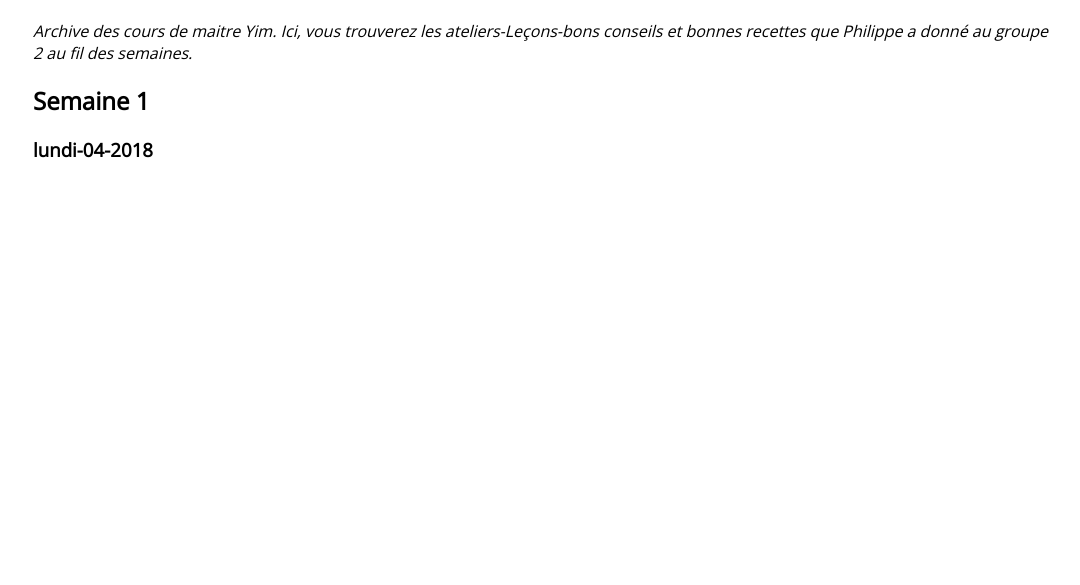
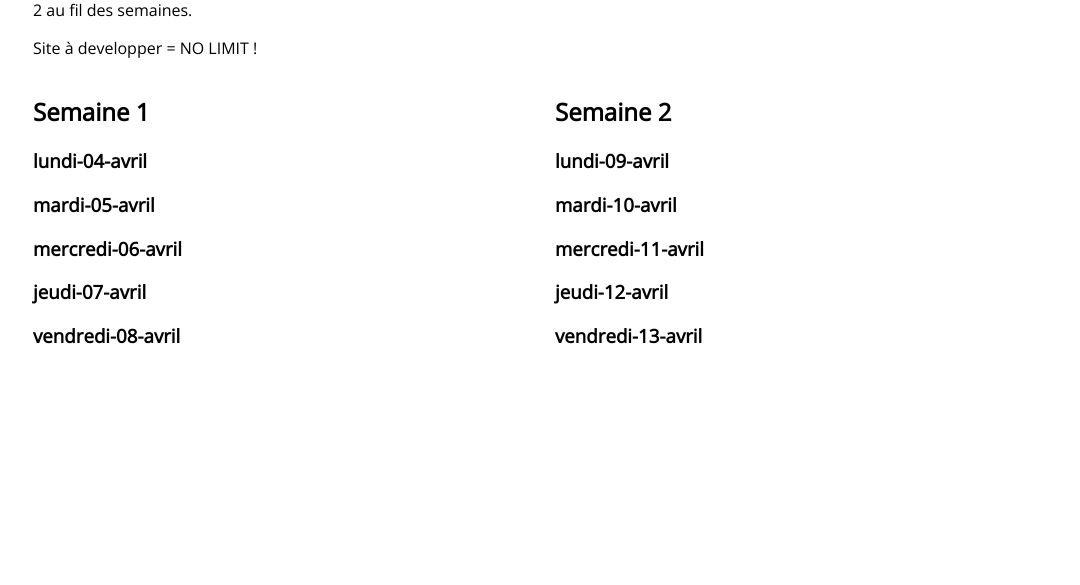
Before and after one commit to louisagr/mirabelle, a plain HTML site: page index.html in a window 1280 px wide. Shown: the part 215-800 px from the top of the page, without its empty margins (95-1175 px from the left). Drawn offline with nearby package versions, Linux system fonts and the light colour scheme.

Commit message:
ajout systeme de grille sur agenda

```diff
--- a/index.html
+++ b/index.html
@@ -14,13 +14,34 @@
 
 
 <body>
-  <div class="titre_topo">
+  <!-- sorte de HEADER -->
+  <header>
     <h1>Suivi des cours arinfo</h1>
     <p>Archive des cours de maitre Yim. Ici, vous trouverez les ateliers-Leçons-bons conseils et bonnes recettes que Philippe a donné au groupe 2 au fil des semaines. </p>
+    <p>Site à developper = NO LIMIT !</p>
+  </header>
+
+<!--pourquoi pas un systeme de grille ( je n'ai aucune idée de ce que je devrais faire ) -->
+
+  <div class="grille">
+    <div class="agenda_semaine1">
+      <h2>Semaine 1</h2>
+      <h3>lundi-04-avril</h3>
+      <h3>mardi-05-avril</h3>
+      <h3>mercredi-06-avril</h3>
+      <h3>jeudi-07-avril</h3>
+      <H3>vendredi-08-avril</H3>
+    </div>
+
+    <div class="agenda_semaine2">
+      <h2>Semaine 2</h2>
+      <h3>lundi-09-avril</h3>
+      <h3>mardi-10-avril</h3>
+      <h3>mercredi-11-avril</h3>
+      <h3>jeudi-12-avril</h3>
+      <H3>vendredi-13-avril</H3>
+    </div>
   </div>
-
-    <h2>Semaine 1</h2>
-    <h3>lundi-04-2018</h3>
 </body>
 
 
--- a/style.css
+++ b/style.css
@@ -15,7 +15,7 @@ p {  font-family: 'open Sans', helvetica;
 }
 
 
-/********* STYLE DU BLOC TITRE+TOPO *********/
+/********* STYLE DU HEADER*********/
 
 .titre_topo h1 {
   display: inline-block;
@@ -25,3 +25,14 @@ p {  font-family: 'open Sans', helvetica;
 .titre_topo p {
   font-style: italic;
 }
+
+
+/********* STYLE DES GRILLES*********/
+
+.grille {
+  display: grid;
+  grid-auto-rows: 350px;
+  grid-template-columns: repeat(auto-fit, minmax(130px, 1fr));
+  grid-auto-flow: dense;
+  grid-gap: 20px;
+}
```
